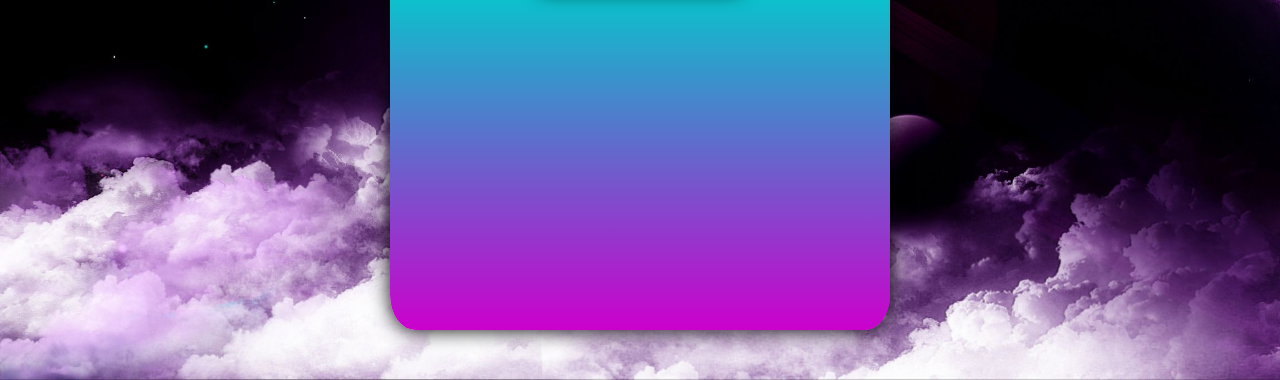
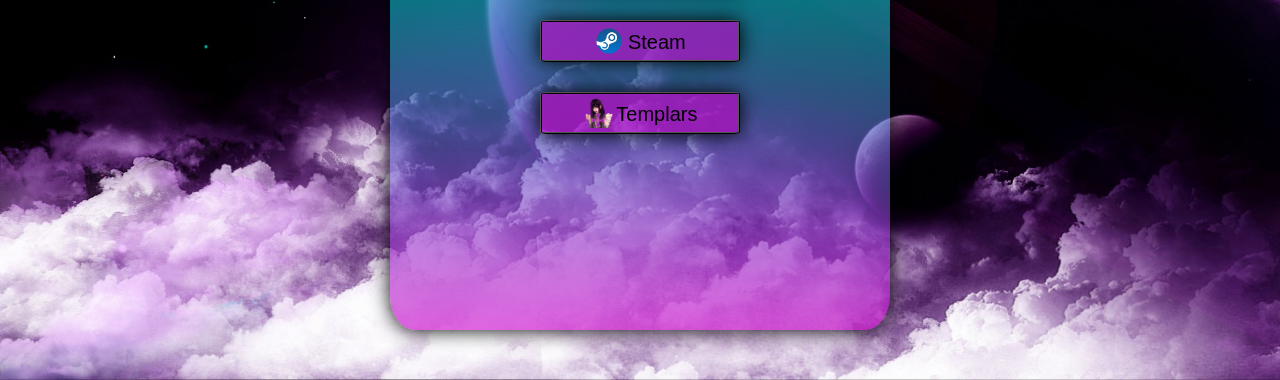
Before and after one commit to Darsmen/My-Lincs, a plain HTML site: page index.html in a window 1280 px wide. Shown: the part 420-800 px from the top of the page. Drawn offline with Linux system fonts and the light colour scheme.

Commit message:
add lincs

```diff
--- a/index.css
+++ b/index.css
@@ -22,12 +22,12 @@
 {
 
     border-radius: 5%;
-    background: rgb(204,0,204);
+    background: rgba(204,0,204,0);
     background: linear-gradient(
     180deg,
-    rgba(204,0,204,1) 0%,
-    rgba(0,204,204,1) 50%,
-    rgba(204,0,204,1) 100%);
+    rgba(204,0,204,0.6) 0%,
+    rgba(0,204,204,0.6) 50%,
+    rgba(204,0,204,0.6) 100%);
 
     position: fixed;
     inset: 0px;
@@ -76,7 +76,7 @@
     margin-left: 150px;
     margin-right: auto;
 
-    background: rgb(204,0,204);
+    background: rgba(204,0,204,0.6);
 
     border-radius: 5%;
     border-style:ridge;
@@ -84,10 +84,58 @@
 }
 #Telegram:hover
 {
-    background: rgb(150, 0, 150);
+    background: rgba(150, 0, 150,0.6);
     border-radius: 5%;
     border-style:ridge;
     box-shadow: 0px 0px 20px black;
 }
 #tgimg1{margin-left: auto;margin-right: auto; margin-top: 3px;}
 #tgspan1{margin-left: auto;margin-right:auto; vertical-align: 30%; font-size: 20px;}
+
+#Steam
+{
+    width: 200px;
+
+    margin-top: 30px;
+    margin-left: 150px;
+    margin-right: auto;
+
+    background: rgba(204,0,204,0.6);
+
+    border-radius: 5%;
+    border-style:ridge;
+    box-shadow: 0px 0px 20px black;
+}
+#Steam:hover
+{
+    background: rgba(150, 0, 150,0.6);
+    border-radius: 5%;
+    border-style:ridge;
+    box-shadow: 0px 0px 20px black;
+}
+#stimg1{margin-left: auto;margin-right: auto; margin-top: 3px;}
+#stspan1{margin-left: auto;margin-right:auto; vertical-align: 30%; font-size: 20px;}
+
+#DiscordServer1
+{
+    width: 200px;
+
+    margin-top: 30px;
+    margin-left: 150px;
+    margin-right: auto;
+
+    background: rgba(204,0,204,0.6);
+
+    border-radius: 5%;
+    border-style:ridge;
+    box-shadow: 0px 0px 20px black;
+}
+#DiscordServer1:hover
+{
+    background: rgba(150, 0, 150,0.6);
+    border-radius: 5%;
+    border-style:ridge;
+    box-shadow: 0px 0px 20px black;
+}
+#dss1img1{margin-left: auto;margin-right: auto; margin-top: 3px;}
+#dss1span1{margin-left: auto;margin-right:auto; vertical-align: 30%; font-size: 20px;}
--- a/index.html
+++ b/index.html
@@ -21,6 +21,14 @@
                     <img id="tgimg1" src="Ressurce/telegram.png" width="30px" height="30px">
                     <span id="tgspan1">Телеграм</span>
                 </button>
+                <button id="Steam" onclick="stbut()">
+                    <img id="stimg1" src="Ressurce/steam.png" width="30px" height="30px">
+                    <span id="stspan1">Steam</span>
+                </button>
+                <button id="DiscordServer1" onclick="dss1but()">
+                    <img id="dss1img1" src="Ressurce/templars.png" width="30px" height="30px">
+                    <span id="dss1span1">Templars</span>
+                </button>
 
             </div>
 
--- a/javascript.js
+++ b/javascript.js
@@ -2,3 +2,11 @@ function tgbut()
 {
     window.open('https://t.me/Darsmen');
 }
+function stbut()
+{
+    window.open('https://steamcommunity.com/id/Darsmen');
+}
+function dss1but()
+{
+    window.open('https://discord.gg/DnvHha76Zv');
+}
```
Also changed, not shown: Ressurce/steam.png (added), Ressurce/templars.png (added).
